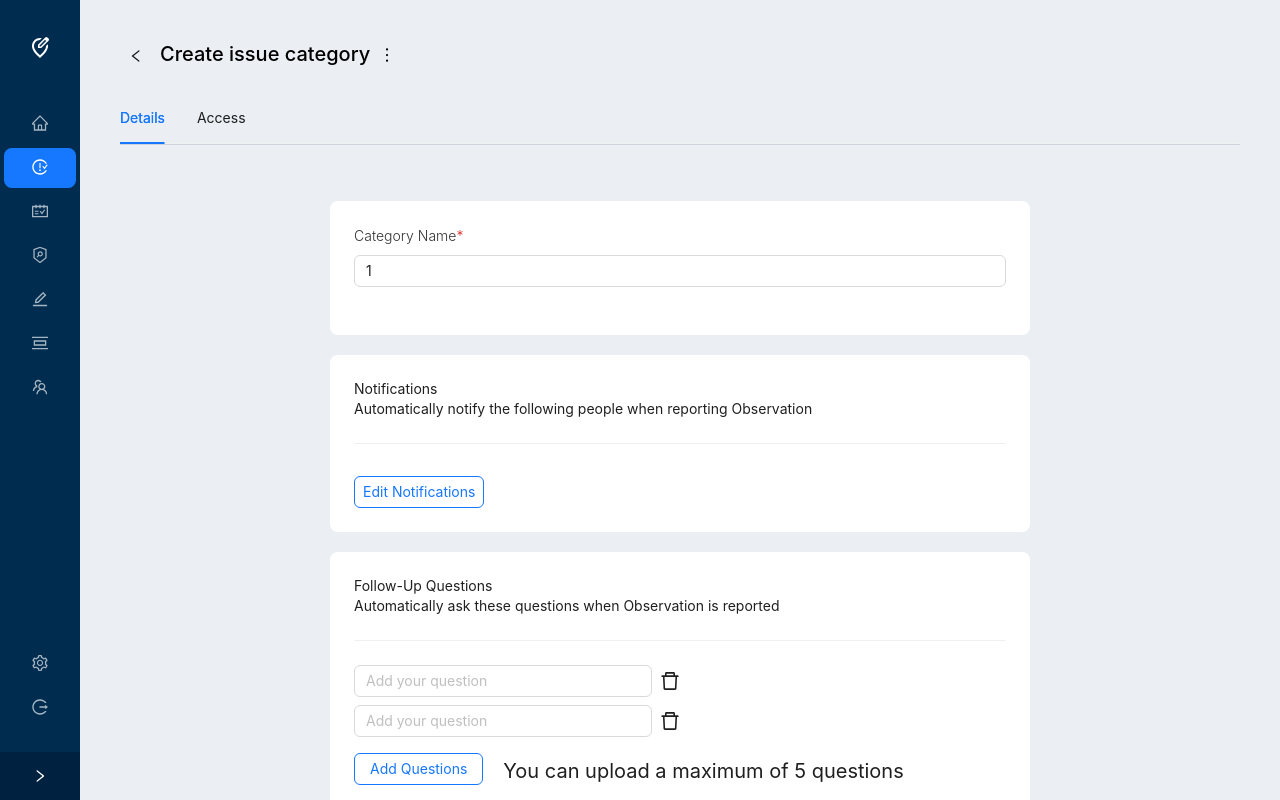
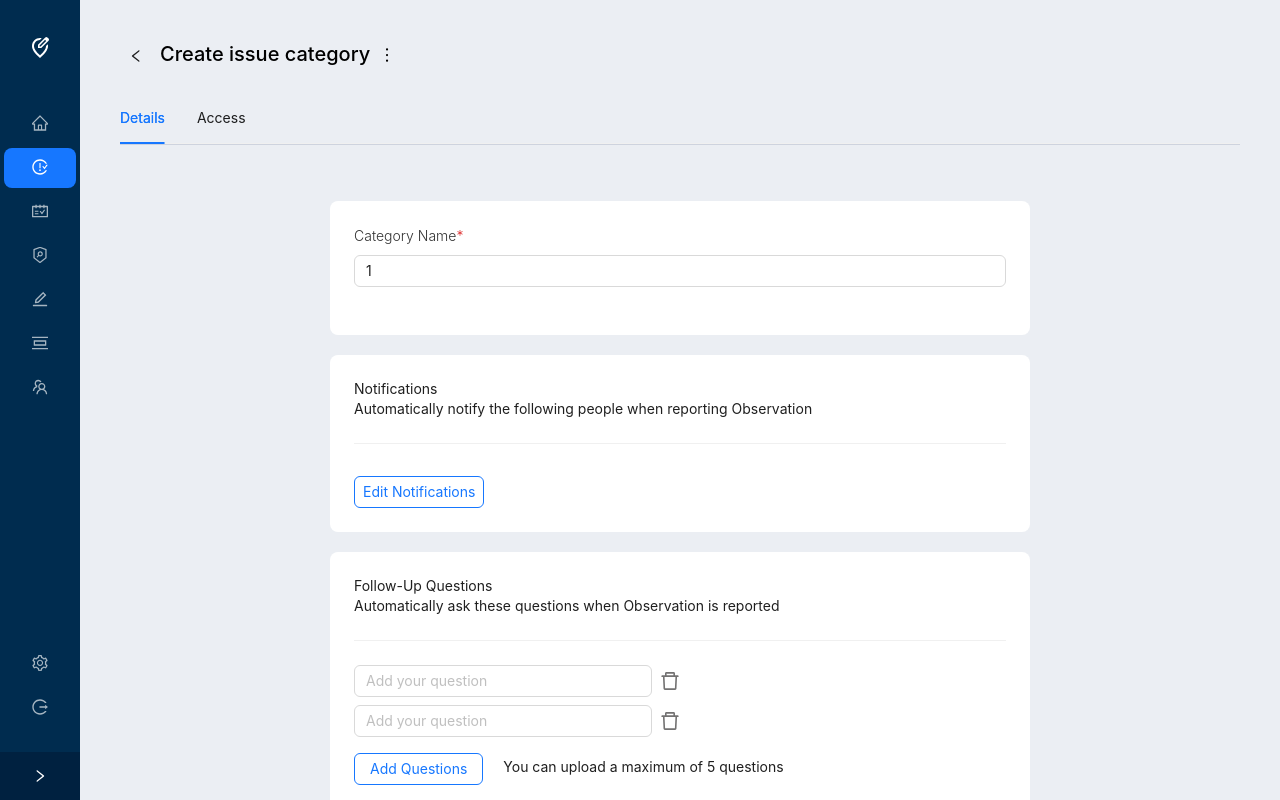
Before and after one commit to mgsvi/frontend-deployment, a Next.js app: page /issues/categories/1 in a window 1280 px wide. Built offline with nearby package versions, Linux system fonts and the light colour scheme; no server answers.

Commit message:
category changes done

```diff
--- a/app/issues/categories/[name]/Access.js
+++ b/app/issues/categories/[name]/Access.js
@@ -1,13 +1,25 @@
 import { React, useState } from "react";
-import { Input, Divider, Button, Form, Space } from "antd";
-import { DeleteOutlined, EditOutlined } from "@ant-design/icons";
+import { Input, Divider, Button, Form, Space, message } from "antd";
 import { useRouter } from "next/navigation";
 
-function Access({ updatePressed, setupdatePressed, issueCategoryExist, issueCategory }) {
+function Access({
+  updatePressed,
+  setupdatePressed,
+  issueCategoryExist,
+  issueCategory,
+}) {
+  const [messageApi, contextHolder] = message.useMessage();
   const router = useRouter();
+  const success = (msg) => {
+    messageApi.open({
+      type: "success",
+      content: msg,
+    });
+  };
 
   return (
     <div className="w-[700px]">
+      {contextHolder}
       <div className="bg-white p-6 rounded-lg  ">
         <p className="mb-2 text-[#333] text-sm ">
           {" "}
@@ -35,17 +47,6 @@ function Access({ updatePressed, setupdatePressed, issueCategoryExist, issueCate
         </Button>
       </div>
 
-      {/* <Button
-        type="primary"
-        className="mr-5 w-[20%] mt-5"
-        onClick={() => {
-          setUpdateData(true);
-          console.log(UpdateData);
-          router.push("/issues/categories");
-        }}
-      >
-        Save and Apply
-      </Button> */}
       <Button
         loading={updatePressed}
         type="primary"
@@ -53,12 +54,11 @@ function Access({ updatePressed, setupdatePressed, issueCategoryExist, issueCate
         onClick={() => {
           setupdatePressed(true);
 
-
           if (issueCategoryExist) {
             fetch(
-              "https://digifield.onrender.com/issues/create-issue-category",
+              `https://digifield.onrender.com/issues/update-issue-category/${issueCategory.name}`,
               {
-                method: "POST",
+                method: "PUT",
                 mode: "cors",
                 cache: "no-cache",
                 headers: {
@@ -69,18 +69,18 @@ function Access({ updatePressed, setupdatePressed, issueCategoryExist, issueCate
               }
             )
               .then((res) => {
-                setupdatePressed(false)
+                setupdatePressed(false);
                 if (!res.ok) {
                   console.error("Response:", res);
                   return res.text();
                 }
 
                 return res.json();
-
               })
               .then((data) => {
                 if (data.acknowledge) {
-                  success("Category has been created");
+                  success("Category has been Updated");
+                  router.push("/issues/categories");
                 } else {
                 }
               })
--- a/app/issues/categories/[name]/Details.js
+++ b/app/issues/categories/[name]/Details.js
@@ -93,7 +93,8 @@ function Details({ moveToTab, setissueCategory, issueCategory }) {
 
                 <DeleteOutlined
                   onClick={() => removeQuestion(index)}
-                  className="ml-2 "
+                  size={18}
+                  className="ml-2 text-[#737272] "
                 />
               </div>
             );
@@ -108,7 +109,7 @@ function Details({ moveToTab, setissueCategory, issueCategory }) {
             >
               Add Questions
             </Button>
-            <p className="mt-3">You can upload a maximum of 5 questions</p>
+            <p className="mt-3 text-sm">You can upload a maximum of 5 questions</p>
           </div>
         </div>
       </div>
```
